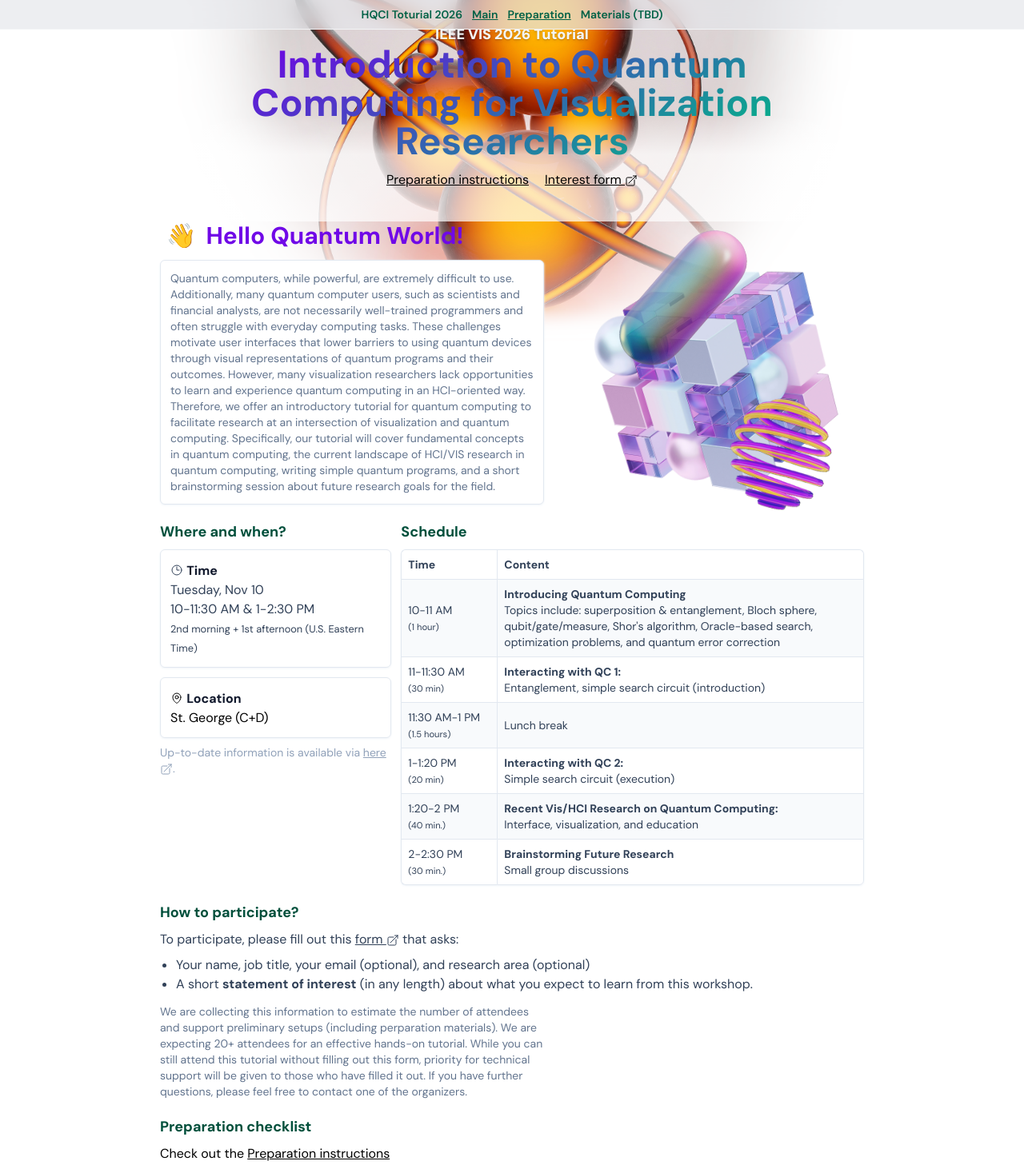
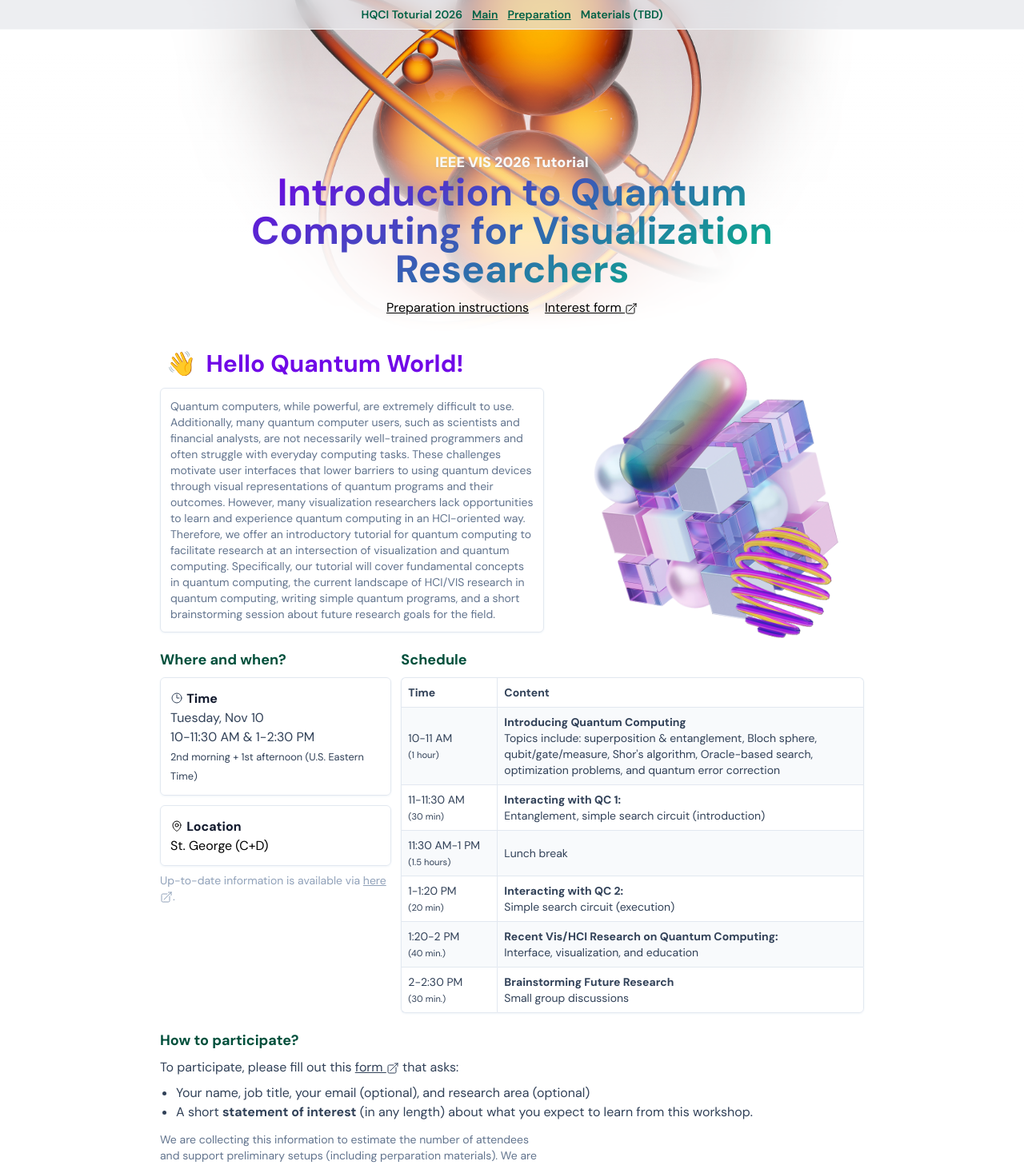
Before and after one commit to hqci-tutorial/hqci-tutorial.github.io, a SvelteKit app: page / in a window 1280 px wide. Shown: the top 1457 px of the page at 80% size. Built offline with nearby package versions, Linux system fonts and the light colour scheme; a web font is replaced by a local one.

Commit message:
layout fix

```diff
--- a/src/routes/+page.svelte
+++ b/src/routes/+page.svelte
@@ -71,11 +71,13 @@
   });
 </script>
 
+<div class="header-fade md:h-[450px] h-[500px] z-1 block"></div>
+
 <main
-  class="box-width text-md px-2 lg:px-0 lg:overflow-x-visible overflow-x-hidden"
+  class="box-width text-md px-2 lg:px-0 lg:overflow-x-visible overflow-x-hidden z-300"
 >
   <h1
-    class="h-[30vh] flex items-center flex-col justify-end bg-header pb-10 z-300"
+    class="md:h-[400px] h-[450px] flex items-center flex-col justify-end pb-10 z-300"
   >
     <small class="text-lg block text-gray-100 font-black text-shadow-md block"
       >IEEE VIS 2026 Tutorial</small
@@ -92,10 +94,12 @@
       >
     </div>
   </h1>
-  <h2 class="px-2 mb-3 text-3xl font-bold text-violet-700 mt-0">
-    <span>👋</span><span class="ml-3">Hello Quantum World!</span>
+  <h2 class="px-2 mb-3 text-3xl font-bold text-violet-700 mt-0 z-300 relative block">
+    <span class="z-300">👋</span><span class="ml-3 z-300"
+      >Hello Quantum World!</span
+    >
   </h2>
-  <div class="flex gap-3 justify-between flex-col md:flex-row relative">
+  <div class="flex gap-3 justify-between flex-col md:flex-row relative z-300">
     <div class="z-300">
       <p
         class="par-width h-fit-content par-text mb-5 border-1 rounded-md p-3 border-slate-200 shadow-sm shadow-slate-100 bg-white z-300"
@@ -139,9 +143,9 @@
       />
     </div>
   </div>
-  <div class="flex gap-3 flex-col md:flex-row mb-5">
-    <div class=" md:w-1/3">
-      <h2 class="text-lg font-bold text-emerald-900 mb-2">
+  <div class="flex gap-3 flex-col md:flex-row mb-5 z-300 relative">
+    <div class="md:w-1/3 block z-300">
+      <h2 class="text-lg font-bold text-emerald-900 mb-2 block z-300">
         <span>Where and when?</span>
       </h2>
       <div class="flex gap-3 flex-col">
@@ -208,24 +212,25 @@
       </table>
     </div>
   </div>
-
-  <h2 class="text-lg font-bold text-emerald-900 mb-2">
+  <div class="block z-300 relative">
+    <h2 class="text-lg font-bold text-emerald-900 mb-2 block z-300">
       <span>How to participate?</span>
     </h2>
-  <p class="text-slate-700 mb-2">
+    <p class="text-slate-700 mb-2 block z-300">
       To participate, please fill out this <a
         href="https://forms.gle/Lw11ThKvvKVBA7mB7"
         target="_blank"
         >form <Icon type="link-ext"></Icon>
       </a> that asks:
     </p>
-  <ul class="mb-3 text-slate-700 list-disc pl-5">
+    <ul class="mb-3 text-slate-700 list-disc pl-5 block z-300">
       <li>
-      Your name, job title, your email (optional), and research area (optional)
+        Your name, job title, your email (optional), and research area
+        (optional)
       </li>
       <li>
-      A short <strong>statement of interest</strong> (in any length) about what you
-      expect to learn from this workshop.
+        A short <strong>statement of interest</strong> (in any length) about what
+        you expect to learn from this workshop.
       </li>
     </ul>
     <p class="mb-5 text-slate-500 par-width text-sm">
@@ -233,10 +238,11 @@
       support preliminary setups (including perparation materials). We are
       expecting 20+ attendees for an effective hands-on tutorial. While you can
       still attend this tutorial without filling out this form, priority for
-    technical support will be given to those who have filled it out. If you have
-    further questions, please feel free to contact one of the organizers.
+      technical support will be given to those who have filled it out. If you
+      have further questions, please feel free to contact one of the organizers.
     </p>
-
+  </div>
+  <div class="block z-300 relative">
     <h2 class="text-lg font-bold text-emerald-900 mb-2">
       <span>Preparation checklist</span>
     </h2>
@@ -282,7 +288,8 @@
     {#if prep_done}
       <div class="mt-5 mb-5 alert-box">👍 All set! 🎉 See you in boston!</div>
     {/if}
-
+  </div>
+  <div class="block z-300 relative">
     <h2 class="text-lg font-bold text-emerald-900 mb-2">
       <span>Organizers</span>
     </h2>
@@ -299,6 +306,7 @@
         </div>
       {/each}
     </div>
+  </div>
 </main>
 
 <style>
@@ -314,11 +322,15 @@
     background-clip: text;
     -webkit-text-fill-color: rgba(0, 0, 0, 0);
   }
-  .bg-header {
+  .header-fade {
+    position: fixed;
+    top: 0;
+    left: 0;
+    width: 100%;
     background: linear-gradient(
       180deg,
       rgba(255, 255, 255, 0) 0,
-      rgba(255, 255, 255, 0) 45%,
+      rgba(255, 255, 255, 0) 15%,
       rgba(255, 255, 255, 0.7) 65%
     );
   }
```
Lines whose indentation alone changed are shown as unchanged.
